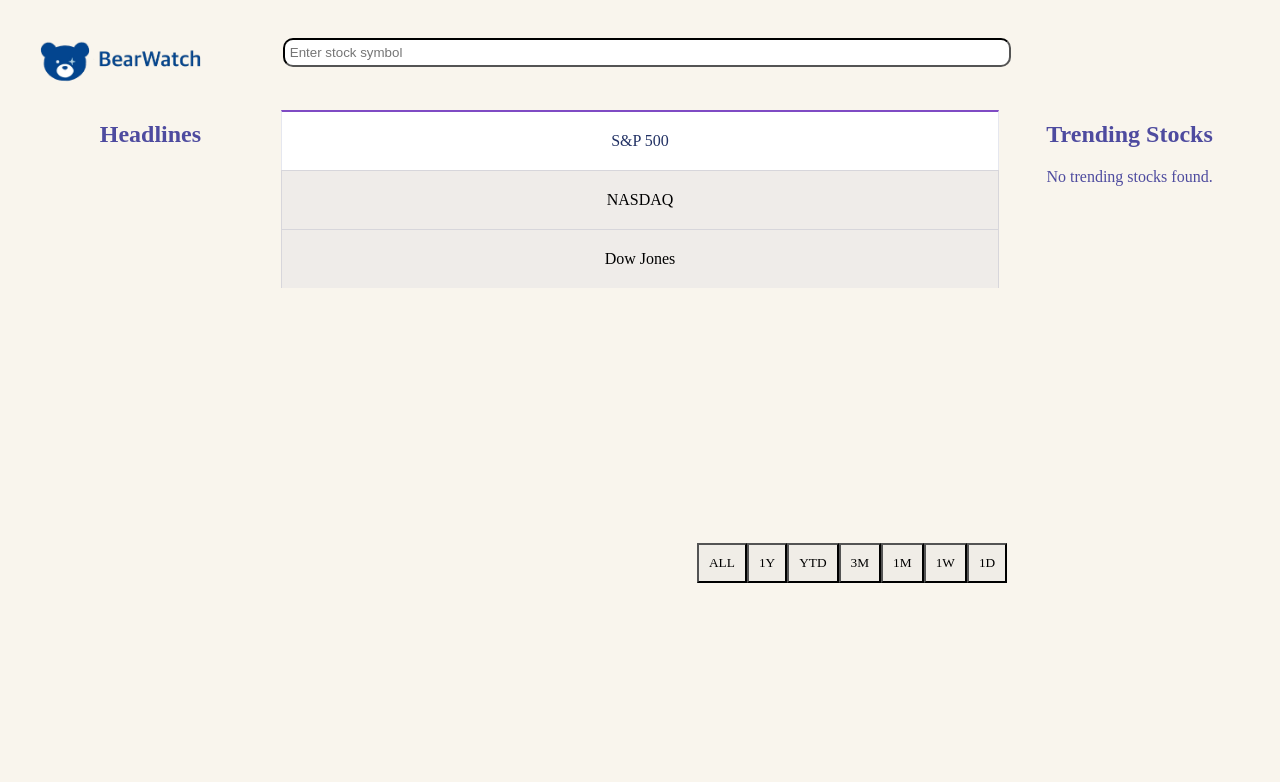
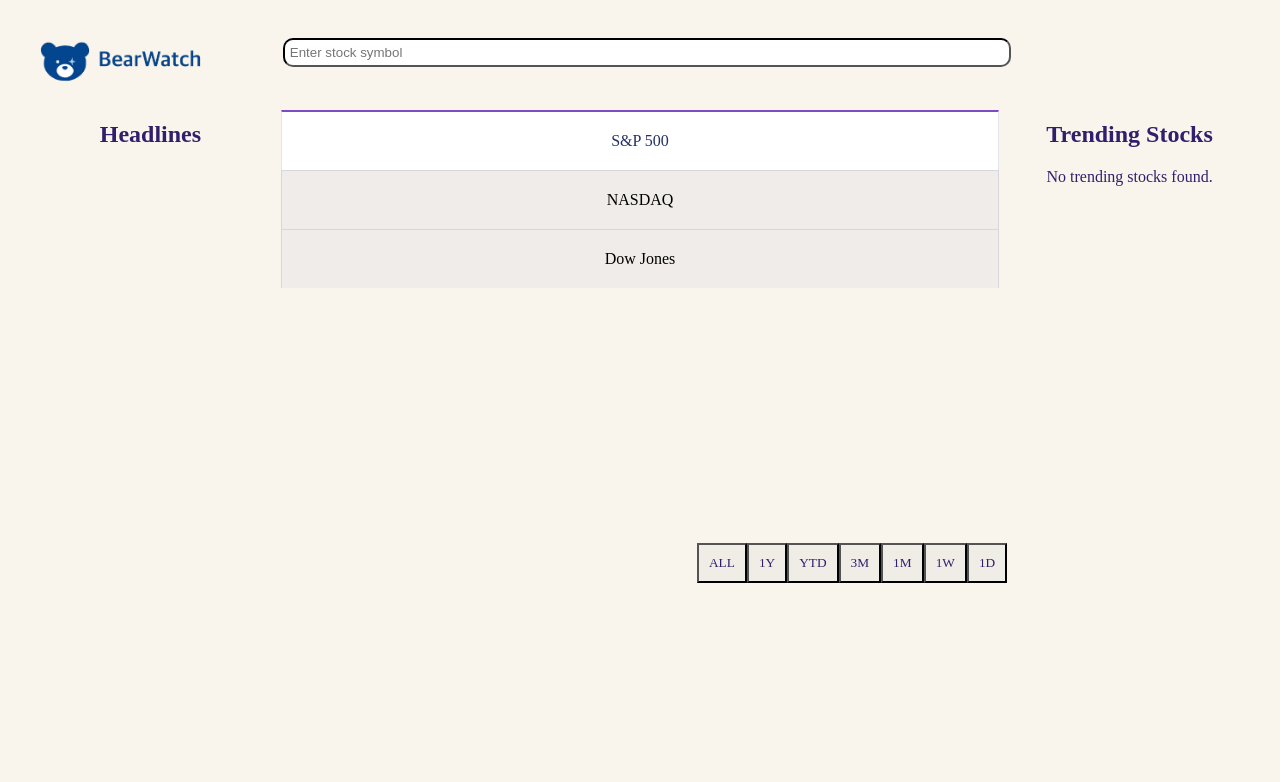
Before and after one commit to aishaahmadd/BearWatch, a Flask app: template templates/home.html in a window 1280 px wide. Shown: the top 782 px of the page. Run offline with Flask 3, Linux system fonts and the light colour scheme; the template is opened without the code that fills it, so the values that code supplies are empty.

Commit message:
Adjusting colors

```diff
--- a/static/home.css
+++ b/static/home.css
@@ -2,7 +2,7 @@ body {
     font-family: 'Times New Roman', Times, serif;
     padding: 20px;
     background-color: #F9F5ED;
-    color: #4e4b9f;
+    color: #311f6b;
     display: grid;
     grid-template:
         "top        search    search       search1"
@@ -71,7 +71,7 @@ body.dark-mode #nav {
 #nav a h3 {
     margin: 10px 0;
     /* nav bar text color */
-    color: #4e4b9f;
+    color: #311f6b;
     text-decoration: none;
     font-family: 'Times New Roman', Times, serif;
     font-size: 18px;
@@ -90,7 +90,7 @@ body.dark-mode #nav a h3 {
 /* --- General Links --- */
 a {
     text-decoration: none;
-    color: #4e4b9f;
+    color: #311f6b;
 }
 
 /* --- Search Section --- */
@@ -197,16 +197,16 @@ button {
     font-family: 'Times New Roman', Times, serif;
     /* time buttons */
     background-color: #f0ede7;
-    color: black;
+    color: #311f6b;
     border-color: black;
-    border-radius: 5px;
+    border-radius: 2px;
     padding: 10px;
     cursor: pointer;
 }
 button:hover {
     /* Make the button look different when the user hovers over it */
     background-color: #f7f4f1;    /* button color */
-    color: black;
+    color: #311f6b;
 
 }
 
@@ -234,7 +234,7 @@ button:hover {
 }
 
 .headline-title {
-    color: #4e4b9f;
+    color: #311f6b;
     font-weight: 600;
     text-decoration: none;
 }
```
